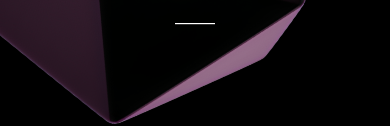
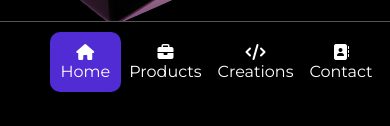
Before and after one commit to WebDevelopment0103/TEST-WEBDEV, a website: page index.html in a window 390 px wide. Shown: the part 742-868 px from the top of the page. Drawn offline with nearby package versions, Linux system fonts and the light colour scheme.

Commit message:
Add files via upload

```diff
--- a/script/script.js
+++ b/script/script.js
@@ -240,19 +240,3 @@ document.querySelector(".scroll-down").addEventListener("click", () => {
         behavior: "smooth", // Yumuşak kaydırma
     });
 });
-
-const navbar = document.querySelector(".navbar");
-
-function toggleNavbarVisibility() {
-    const scrollPosition = window.scrollY + window.innerHeight;
-    const pageHeight = document.documentElement.scrollHeight;
-
-    if (scrollPosition >= pageHeight - 10) {
-        navbar.style.opacity = "0";
-    } else {
-        navbar.style.opacity = "1"; // veya "block" — navbar yapına göre değişir
-    }
-}
-
-window.addEventListener("scroll", toggleNavbarVisibility);
-window.addEventListener("load", toggleNavbarVisibility);
--- a/style/style.css
+++ b/style/style.css
@@ -34,11 +34,10 @@ a {
 
 body,
 html {
-    height: 100dvh;
     font-family: 'Montserrat', sans-serif;
     background-color: var(--black-color);
-    position: relative;
     scroll-behavior: smooth;
+    overflow-x: hidden;
 }
 
 .container {
```
